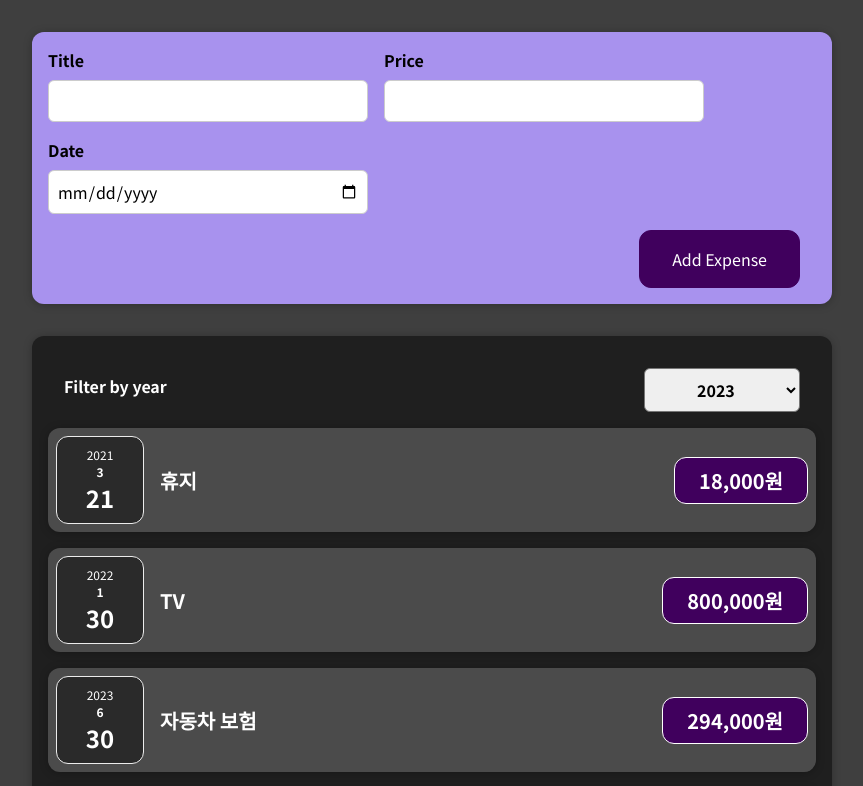
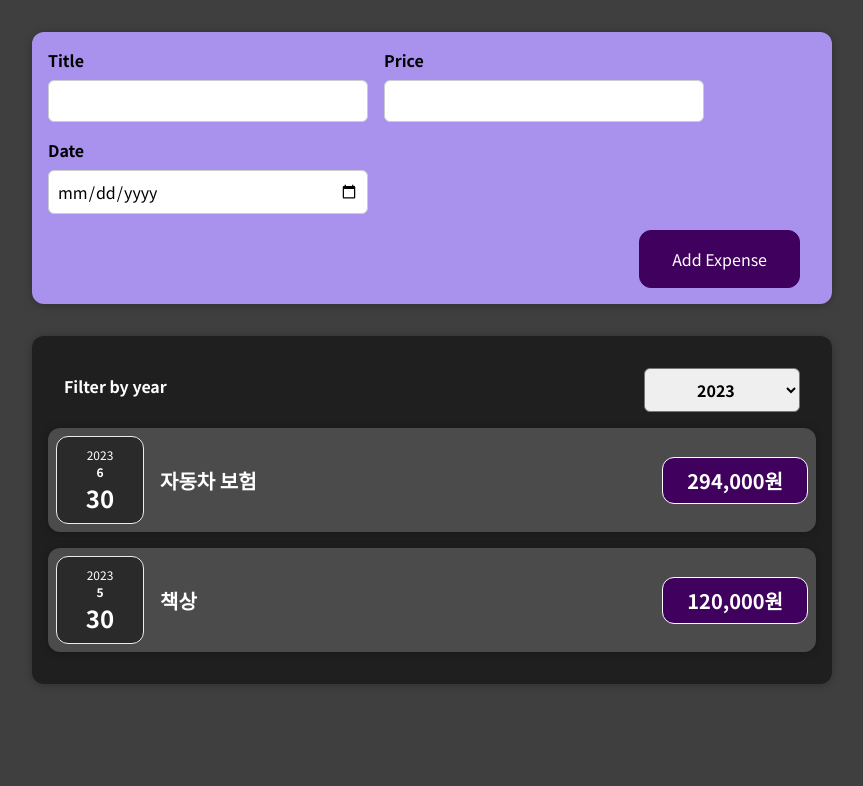
Before and after one commit to jeongsangtae/react-complete-training, a React (Create React App) app: page / in a window 1280 px wide. Shown: the top 786 px of the page, without its empty margins (208-1071 px from the left). Built offline with nearby package versions, Linux system fonts and the light colour scheme.

Commit message:
React Complete Training - practice(Lists Handling)

```diff
--- a/src/components/Expenses/Expenses.js
+++ b/src/components/Expenses/Expenses.js
@@ -16,6 +16,17 @@ const Expenses = (props) => {
     console.log(selectedYear);
   };
 
+  // 내가 짠 코드
+  // const selectedExpensesYear = props.items.filter(
+  //   (expense) => expense.date.getFullYear().toString() === filteredYear
+  // );
+
+  // 강의 코드
+  // {}, return을 추가해 함수의 명확성과 가독성을 높임
+  const selectedExpensesYear = props.items.filter((expense) => {
+    return expense.date.getFullYear().toString() === filteredYear;
+  });
+
   return (
     <div>
       <Card className="expenses">
@@ -27,7 +38,7 @@ const Expenses = (props) => {
         />
         {/*  */}
         {/*  */}
-        {props.items.map((expense) => (
+        {selectedExpensesYear.map((expense) => (
           <ExpenseItem
             key={expense.id}
             title={expense.title}
```
